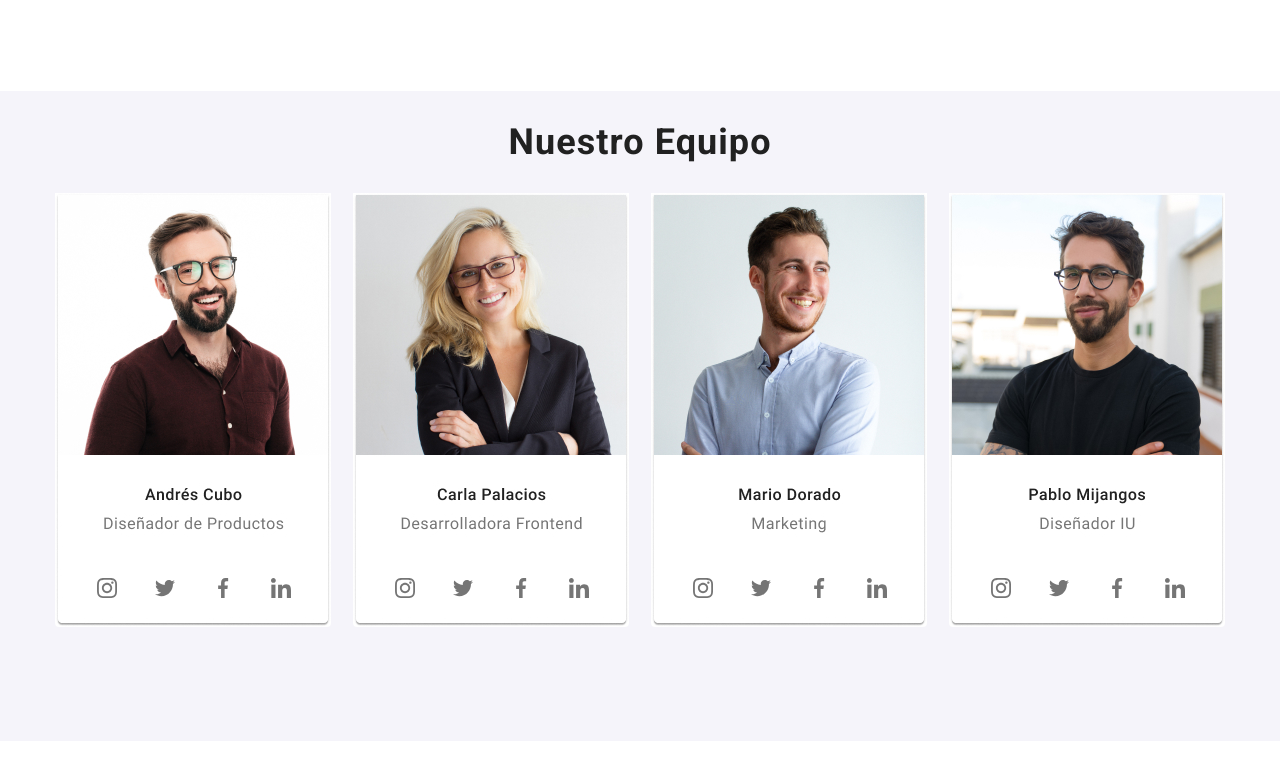
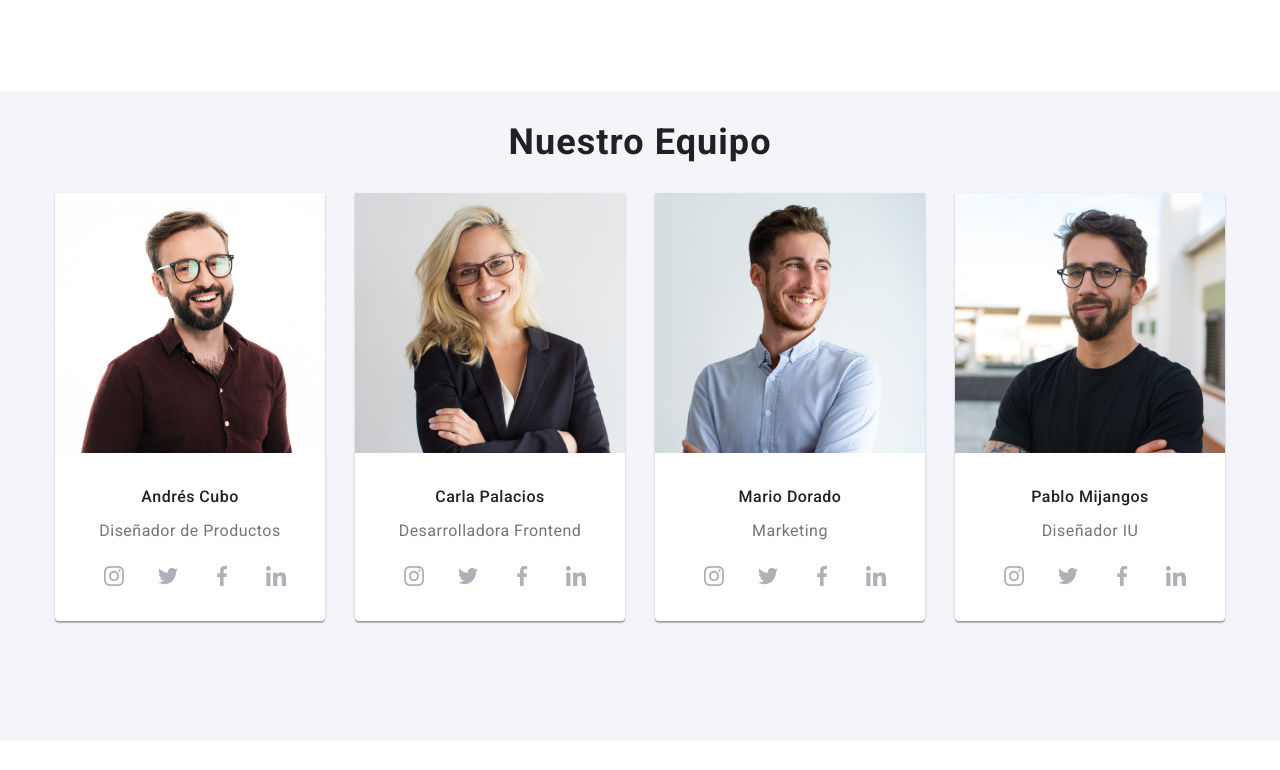
Before and after one commit to Sergio578/goit-markup-hw-06, a plain HTML site: page index.html in a window 1280 px wide. Shown: the part 1550-2320 px from the top of the page. Drawn offline with nearby package versions, Linux system fonts and the light colour scheme.

Commit message:
correciones finales tarea 6

```diff
--- a/css/styles.css
+++ b/css/styles.css
@@ -487,6 +487,7 @@ header>.container :nth-child(1)>nav>ul>li {
   margin-bottom: 94px;
 }
 
+
 .list-image {
   display: flex;
   justify-content: space-between;
@@ -497,14 +498,6 @@ header>.container :nth-child(1)>nav>ul>li {
 }
 
 /* estilos equipo de trabajo  */
-.title-people {
-  font-weight: 700;
-  font-size: 36px;
-  line-height: 42px;
-  text-align: center;
-  letter-spacing: 0.03em;
-  color: var(--black);
-}
 
 .section-equipment {
   height: 650px;
@@ -514,30 +507,76 @@ header>.container :nth-child(1)>nav>ul>li {
   background-color: #f5f4fa;
   display: flex;
   flex-direction: column;
-  align-items: center;
+  /* align-items: center; */
 }
 
-.list-people {
+.section-equipment__title {
+  font-weight: 700;
+  font-size: 36px;
+  line-height: 42px;
+  text-align: center;
+  letter-spacing: 0.03em;
+  color: var(--black);
+}
+
+.section-equipment__images {
   width: 1170px;
+  margin-left: auto;
+  margin-right: auto;
+}
+
+.section-equipment__list {
   display: flex;
   justify-content: space-between;
 }
 
-.images-people {
-  position: relative;
+.section-equipment__container {
+  width: 270px;
+  height: 428px;
+  background-color: var(--white);
   border-radius: 0px 0px 4px 4px;
-
+  box-shadow: 0px 1px 3px rgba(0, 0, 0, 0.12), 0px 1px 1px rgba(0, 0, 0, 0.14), 0px 2px 1px rgba(0, 0, 0, 0.2);
 }
 
-.card-people {
-  position: relative;
-  left: 20px;
-  bottom: 65px;
-  /* box-shadow: 10px 2px 4px rgb(rgb(55, 52, 52)); */
-
+.section-equipment__people {
+  width: 270px;
+  height: 260px;
+  margin-bottom: 30px;
 }
 
-.border {
+.section-equipment__paragraph1 {
+  width: 100%;
+  height: 19px;
+  margin: 0 auto;
+  margin-bottom: 5px;
+  font-weight: 500;
+  font-size: 16px;
+  line-height: 19px;
+  text-align: center;
+  letter-spacing: 0.03em;
+  color: var(--black);
+}
+
+.section-equipment__paragraph2 {
+  width: 100%;
+  height: 19px;
+  margin: 0 auto;
+  margin-bottom: 24px;
+  padding-top: 10px;
+  font-weight: 400;
+  font-size: 16px;
+  line-height: 19px;
+  text-align: center;
+  letter-spacing: 0.03em;
+  color: var(--gray);
+}
+
+.section-equipment__card {
+  display: flex;
+  justify-content: center;
+}
+
+.section-equipment__svg {
   display: inline-block;
   width: 44px;
   height: 44px;
@@ -546,19 +585,20 @@ header>.container :nth-child(1)>nav>ul>li {
   cursor: pointer;
 }
 
-.border:hover {
+.section-equipment__svg:hover {
   background-color: var(--special);
 }
 
-.box {
-  fill: #757575;
+.section-equipment__svg:hover .section-equipment__social {
+  fill: #ffffff;
+}
+
+.social--box {
+  fill: #AFB1B8;
   margin-top: 12px;
   margin-left: 12px;
 }
 
-.border:hover .social-item {
-  fill: #ffffff;
-}
 
 /* estilos para el pie de pagina */
 
@@ -728,13 +768,11 @@ footer {
   display: flex;
   flex-wrap: wrap;
   gap: 29px;
+
 }
 
 .images-card {
-  /* position: relative; */
-  border: 1px solid #EEEEEE;
   flex-basis: calc((100% - 30px) / 8);
-  box-shadow: 0px 1px 1px rgba(0, 0, 0, 0.12), 0px 4px 4px rgba(0, 0, 0, 0.06), 1px 4px 6px rgba(0, 0, 0, 0.16);
   cursor: pointer;
 }
 
@@ -767,12 +805,14 @@ footer {
 .window {
   position: relative;
   width: 370px;
-  height: 294px;
+  height: 404px;
+  background-color: #FFFFFF;
+  border: 1px solid #EEEEEE;
 }
 
 .window-dropdown {
   position: absolute;
-  width: 370px;
+  width: 378px;
   height: 294px;
   top: 0;
   text-align: justify;
--- a/index.html
+++ b/index.html
@@ -203,124 +203,150 @@
 
     <!-- seccion nuestro equipo integrandes del equipo -->
     <section class="section-equipment">
+
       <div>
-        <h2 class="title-people">Nuestro Equipo</h2>
+        <h2 class="section-equipment__title">Nuestro Equipo</h2>
       </div>
-      <div class="section-images">
-        <ul class=" list-people">
-          <li><img class="images-people" src="images/card1.jpg" alt="imagen de persona del equipo de trabajo" />
-            <div class="card-people">
-              <div class="border">
-                <svg class="social-item box" width="20" height="20">
+
+      <div class="section-equipment__images">
+        <div class="section-equipment__list">
+
+          <div class="section-equipment__container">
+            <img class="section-equipment__people" src="images/image1.jpg"
+              alt="imagen de persona del equipo de trabajo" />
+            <p class="section-equipment__paragraph1">Andrés Cubo</p>
+            <p class="section-equipment__paragraph2">Diseñador de Productos</p>
+            <div class="section-equipment__card">
+
+              <div class="section-equipment__svg">
+                <svg class="section-equipment__social social--box" width="20" height="20">
                   <use href="images/icon.svg#icon-instagram-2">
                   </use>
                 </svg>
               </div>
-              <div class="border">
-                <svg class="social-item box" width="20" height="20">
+              <div class="section-equipment__svg">
+                <svg class="section-equipment__social social--box" width="20" height="20">
                   <use href="./images/icon.svg#icon-twitter-1">
                   </use>
                 </svg>
               </div>
-              <div class="border">
-                <svg class="social-item box" width="20" height="20">
+              <div class="section-equipment__svg">
+                <svg class="section-equipment__social social--box" width="20" height="20">
                   <use href="./images/icon.svg#icon-facebook-1">
                   </use>
                 </svg>
               </div>
-              <div class="border">
-                <svg class="social-item box" width="20" height="20">
+              <div class="section-equipment__svg">
+                <svg class="section-equipment__social social--box" width="20" height="20">
                   <use href="./images/icon.svg#icon-linkedin-1">
                   </use>
                 </svg>
               </div>
             </div>
-          </li>
-          <li><img class="images-people" src="images/card2.jpg" alt="imagen de persona del equipo de trabajo" />
-            <div class="card-people">
-              <div class="border">
-                <svg class="social-item box" width="20" height="20">
+          </div>
+
+          <div class="section-equipment__container">
+            <img class="section-equipment__people" src="images/image2.jpg"
+              alt="imagen de persona del equipo de trabajo" />
+            <p class="section-equipment__paragraph1">Carla Palacios</p>
+            <p class="section-equipment__paragraph2">Desarrolladora Frontend</p>
+            <div class="section-equipment__card">
+
+              <div class="section-equipment__svg">
+                <svg class="section-equipment__social social--box" width="20" height="20">
                   <use href="images/icon.svg#icon-instagram-2">
                   </use>
                 </svg>
               </div>
-              <div class="border">
-                <svg class="social-item box" width="20" height="20">
+              <div class="section-equipment__svg">
+                <svg class="section-equipment__social social--box" width="20" height="20">
                   <use href="./images/icon.svg#icon-twitter-1">
                   </use>
                 </svg>
               </div>
-              <div class="border">
-                <svg class="social-item box" width="20" height="20">
+              <div class="section-equipment__svg">
+                <svg class="section-equipment__social social--box" width="20" height="20">
                   <use href="./images/icon.svg#icon-facebook-1">
                   </use>
                 </svg>
               </div>
-              <div class="border">
-                <svg class="social-item box" width="20" height="20">
+              <div class="section-equipment__svg">
+                <svg class="section-equipment__social social--box" width="20" height="20">
                   <use href="./images/icon.svg#icon-linkedin-1">
                   </use>
                 </svg>
               </div>
             </div>
-          </li>
-          <li><img class="images-people" src="images/card3.jpg" alt="imagen de persona del equipo de trabajo" />
-            <div class="card-people">
-              <div class="border">
-                <svg class="social-item box" width="20" height="20">
+          </div>
+
+          <div class="section-equipment__container">
+            <img class="section-equipment__people" src="images/image3.jpg"
+              alt="imagen de persona del equipo de trabajo" />
+            <p class="section-equipment__paragraph1">Mario Dorado</p>
+            <p class="section-equipment__paragraph2">Marketing</p>
+            <div class="section-equipment__card">
+
+              <div class="section-equipment__svg">
+                <svg class="section-equipment__social social--box" width="20" height="20">
                   <use href="images/icon.svg#icon-instagram-2">
                   </use>
                 </svg>
               </div>
-              <div class="border">
-                <svg class="social-item box" width="20" height="20">
+              <div class="section-equipment__svg">
+                <svg class="section-equipment__social social--box" width="20" height="20">
                   <use href="./images/icon.svg#icon-twitter-1">
                   </use>
                 </svg>
               </div>
-              <div class="border">
-                <svg class="social-item box" width="20" height="20">
+              <div class="section-equipment__svg">
+                <svg class="section-equipment__social social--box" width="20" height="20">
                   <use href="./images/icon.svg#icon-facebook-1">
                   </use>
                 </svg>
               </div>
-              <div class="border">
-                <svg class="social-item box" width="20" height="20">
+              <div class="section-equipment__svg">
+                <svg class="section-equipment__social social--box" width="20" height="20">
                   <use href="./images/icon.svg#icon-linkedin-1">
                   </use>
                 </svg>
               </div>
             </div>
-          </li>
-          <li><img class="images-people" src="images/card4.jpg" alt="imagen de persona del equipo de trabajo" />
-            <div class="card-people">
-              <div class="border">
-                <svg class="social-item box" width="20" height="20">
+          </div>
+
+          <div class="section-equipment__container">
+            <img class="section-equipment__people" src="images/image4.jpg"
+              alt="imagen de persona del equipo de trabajo" />
+            <p class="section-equipment__paragraph1">Pablo Mijangos</p>
+            <p class="section-equipment__paragraph2">Diseñador IU</p>
+            <div class="section-equipment__card">
+
+              <div class="section-equipment__svg">
+                <svg class="section-equipment__social social--box" width="20" height="20">
                   <use href="images/icon.svg#icon-instagram-2">
                   </use>
                 </svg>
               </div>
-              <div class="border">
-                <svg class="social-item box" width="20" height="20">
+              <div class="section-equipment__svg">
+                <svg class="section-equipment__social social--box" width="20" height="20">
                   <use href="./images/icon.svg#icon-twitter-1">
                   </use>
                 </svg>
               </div>
-              <div class="border">
-                <svg class="social-item box" width="20" height="20">
+              <div class="section-equipment__svg">
+                <svg class="section-equipment__social social--box" width="20" height="20">
                   <use href="./images/icon.svg#icon-facebook-1">
                   </use>
                 </svg>
               </div>
-              <div class="border">
-                <svg class="social-item box" width="20" height="20">
+              <div class="section-equipment__svg">
+                <svg class="section-equipment__social social--box" width="20" height="20">
                   <use href="./images/icon.svg#icon-linkedin-1">
                   </use>
                 </svg>
               </div>
             </div>
-          </li>
-        </ul>
+          </div>
+        </div>
       </div>
     </section>
 
```
Also changed, not shown: portfolio.html (+9 -9 lines), images/card1.jpg (deleted), images/card2.jpg (deleted), images/card3.jpg (deleted), images/card4.jpg (deleted), images/image1.jpg (added), images/image2.jpg (added), images/image3.jpg (added), images/image4.jpg (added).
